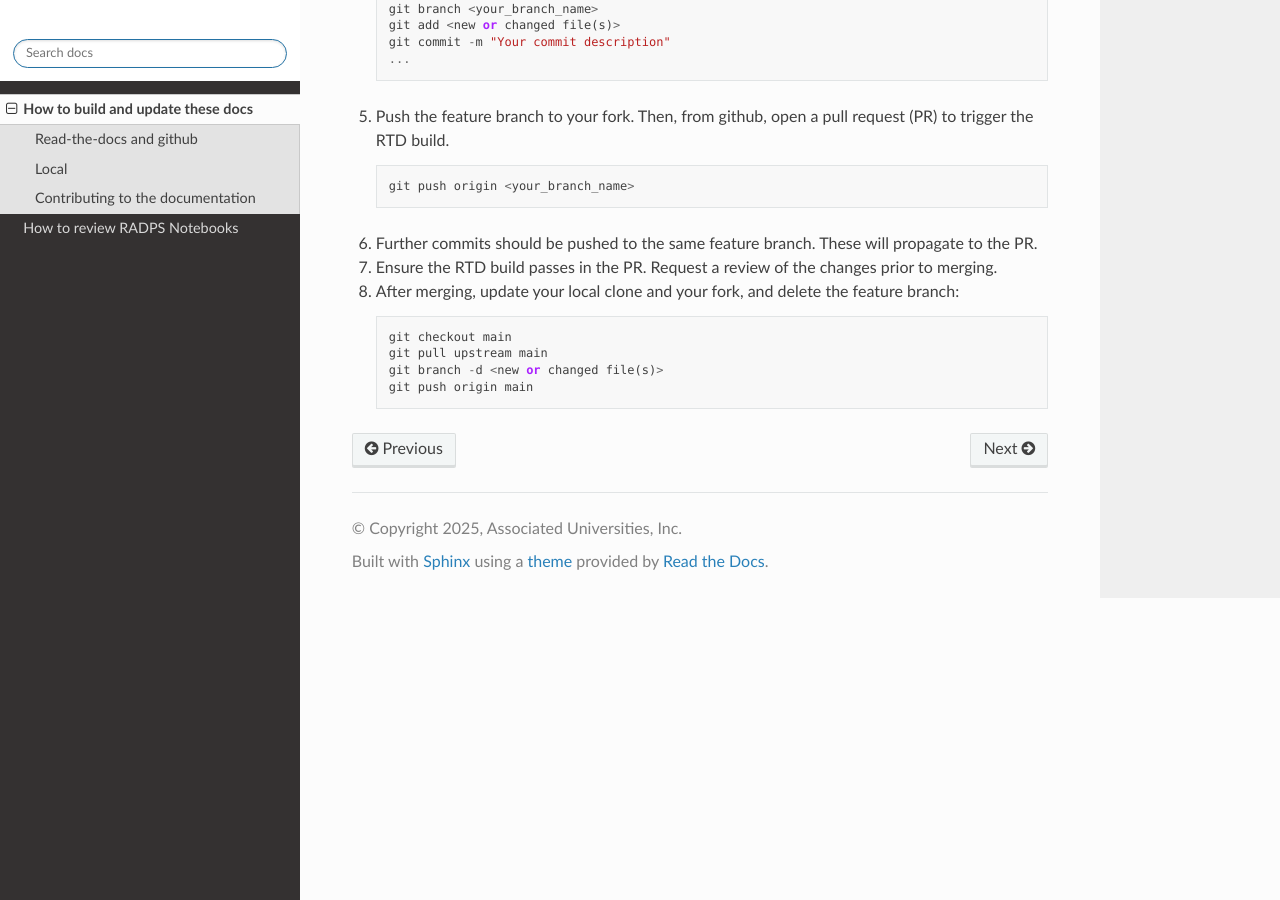
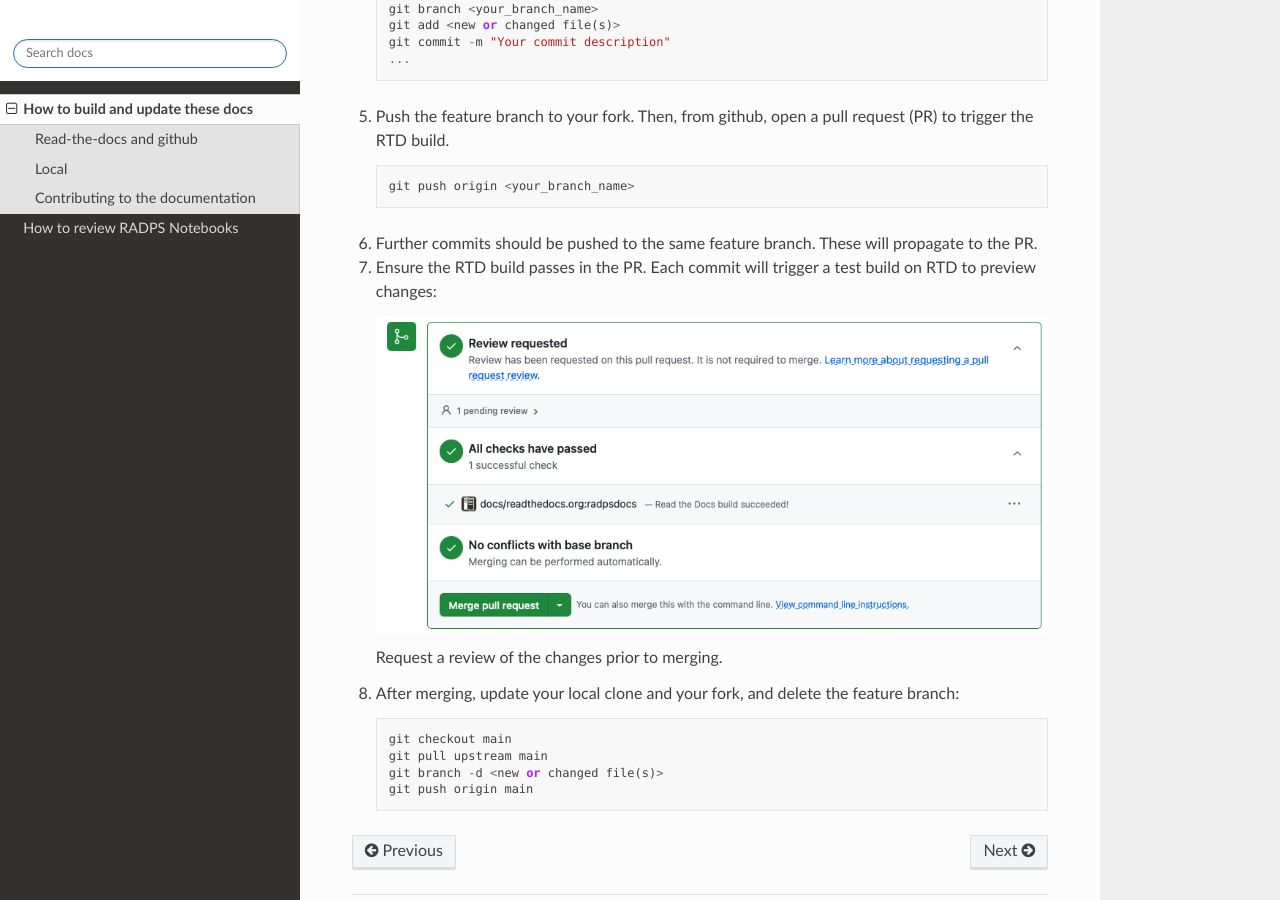
Before and after one commit to casangi/radpsdocs, a Sphinx documentation site: the page built from docs/building_docs.md, in a window 1280 px wide and 900 px high, scrolled down 1451 px. Built offline with Sphinx 7.4.7 and the Read the Docs theme 3.1.0, drawn with Linux system fonts in a browser that asks for light colours.

Commit message:
Add image for where to access the RTD test build

```diff
--- a/docs/building_docs.md
+++ b/docs/building_docs.md
@@ -78,7 +78,11 @@ This includes:
 
 5. Further commits should be pushed to the same feature branch. These will propagate to the PR.
 
-6. Ensure the RTD build passes in the PR. Request a review of the changes prior to merging.
+6. Ensure the RTD build passes in the PR. Each commit will trigger a test build on RTD to preview changes:
+
+    ![Link to RTD build in the PR](../rtd_build_pr.png)
+
+    Request a review of the changes prior to merging.
 
 7. After merging, update your local clone and your fork, and delete the feature branch:
 
```
Also changed, not shown: rtd_build_pr.png (added).
